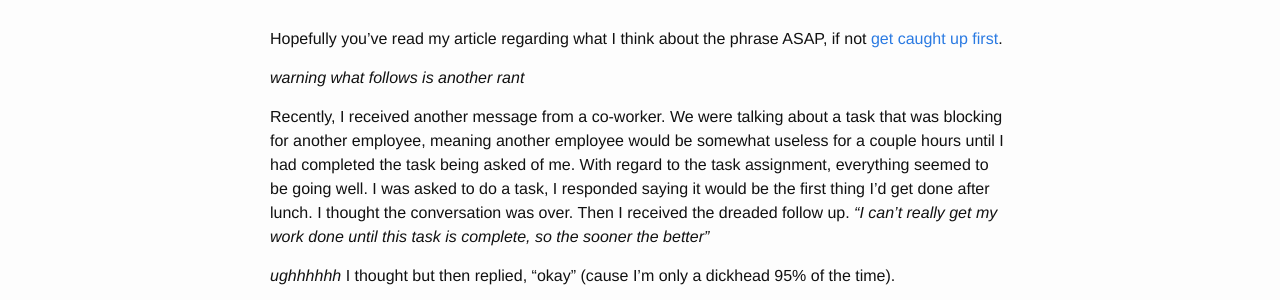
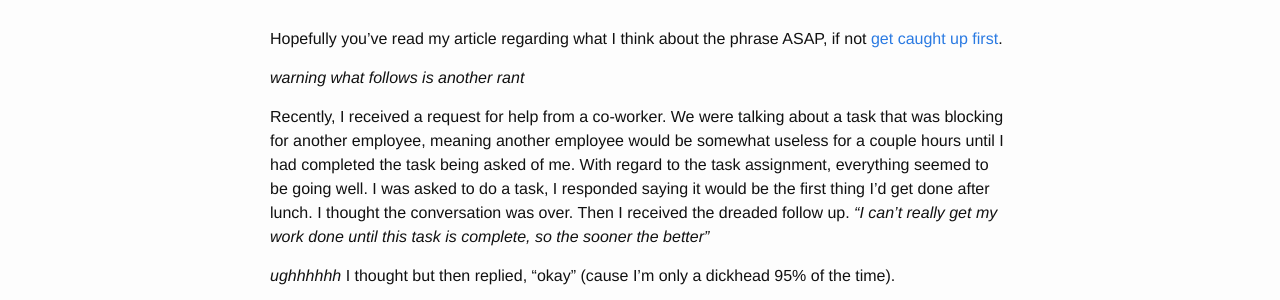
Before and after one commit to johnnyiller/johnnyiller.github.io, a Jekyll site: the page built from _posts/2016-4-22-the-sooner-the-better.markdown, in a window 1280 px wide. Shown: the part 215-515 px from the top of the page. Built offline with Jekyll 4.4.1, drawn with Linux system fonts in a browser that asks for light colours; comment, search, counter and statistics services are not loaded.

Commit message:
minor update

```diff
--- a/_posts/2016-4-22-the-sooner-the-better.markdown
+++ b/_posts/2016-4-22-the-sooner-the-better.markdown
@@ -10,7 +10,7 @@ Hopefully you've read my article regarding what I think about the phrase ASAP, i
 
 *warning what follows is another rant*
 
-Recently, I received another message from a co-worker. We were talking about a task that was blocking for another employee, meaning another employee would be somewhat useless for a couple hours until I had completed the task being asked of me.  With regard to the task assignment, everything seemed to be going well. I was asked to do a task, I responded saying it would be the first thing I'd get done after lunch.  I thought the conversation was over.  Then I received the dreaded follow up.  *"I can't really get my work done until this task is complete, so the sooner the better"*
+Recently, I received a request for help from a co-worker. We were talking about a task that was blocking for another employee, meaning another employee would be somewhat useless for a couple hours until I had completed the task being asked of me.  With regard to the task assignment, everything seemed to be going well. I was asked to do a task, I responded saying it would be the first thing I'd get done after lunch.  I thought the conversation was over.  Then I received the dreaded follow up.  *"I can't really get my work done until this task is complete, so the sooner the better"*
 
 *ughhhhhh* I thought but then replied, "okay" (cause I'm only a dickhead 95% of the time).
 
```
